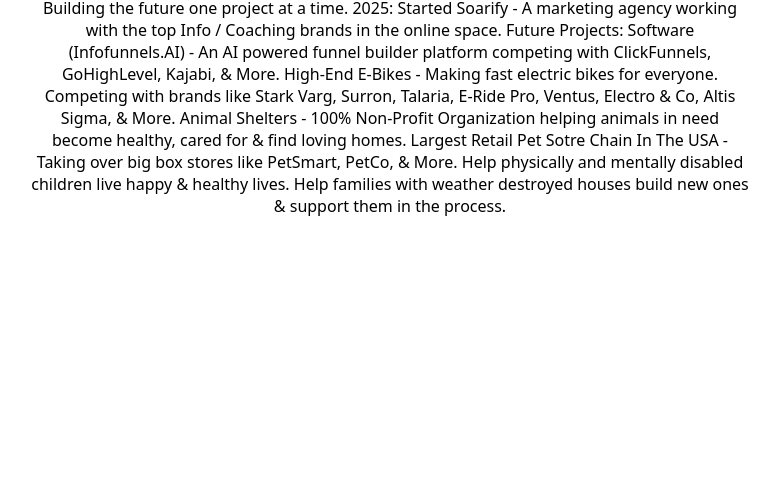
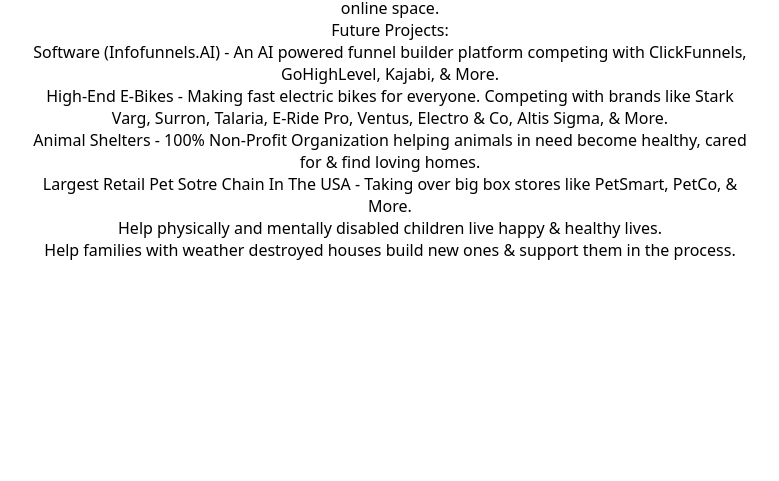
Before and after one commit to daneblackmon/github.io, a plain HTML site: page index.html in a window 1280 px wide. Shown: the part 319-800 px from the top of the page, without its empty margins (250-1029 px from the left). Drawn offline with Linux system fonts and the light colour scheme.

Commit message:
Update index.html

```diff
--- a/index.html
+++ b/index.html
@@ -8,17 +8,17 @@
 <body style="font-family:system-ui,-apple-system,Segoe UI,Roboto,Arial;display:flex;align-items:center;justify-content:center;min-height:100vh;margin:0;">
   <div style="text-align:center;max-width:720px;padding:24px;">
     <h1 style="margin:0 0 8px;">Dane Blackmon.</h1>
-    <p style="margin:0;">Building the future one project at a time.
+    <p style="margin:0;">Building the future one project at a time.<br>
 
-    2025: Started Soarify - A marketing agency working with the top Info / Coaching brands in the online space.
+    2025: Started Soarify - A marketing agency working with the top Info / Coaching brands in the online space.<br>
 
-    Future Projects:
-    Software (Infofunnels.AI) - An AI powered funnel builder platform competing with ClickFunnels, GoHighLevel, Kajabi, & More.
-    High-End E-Bikes - Making fast electric bikes for everyone. Competing with brands like Stark Varg, Surron, Talaria, E-Ride Pro, Ventus, Electro & Co, Altis Sigma, & More.
-    Animal Shelters - 100% Non-Profit Organization helping animals in need become healthy, cared for & find loving homes.
-    Largest Retail Pet Sotre Chain In The USA - Taking over big box stores like PetSmart, PetCo, & More.
-    Help physically and mentally disabled children live happy & healthy lives.
-    Help families with weather destroyed houses build new ones & support them in the process.</p>
+    Future Projects:<br>
+    Software (Infofunnels.AI) - An AI powered funnel builder platform competing with ClickFunnels, GoHighLevel, Kajabi, & More.<br>
+    High-End E-Bikes - Making fast electric bikes for everyone. Competing with brands like Stark Varg, Surron, Talaria, E-Ride Pro, Ventus, Electro & Co, Altis Sigma, & More.<br>
+    Animal Shelters - 100% Non-Profit Organization helping animals in need become healthy, cared for & find loving homes.<br>
+    Largest Retail Pet Sotre Chain In The USA - Taking over big box stores like PetSmart, PetCo, & More.<br>
+    Help physically and mentally disabled children live happy & healthy lives.<br>
+    Help families with weather destroyed houses build new ones & support them in the process.<br></p>
   </div>
 </body>
 </html>
```
